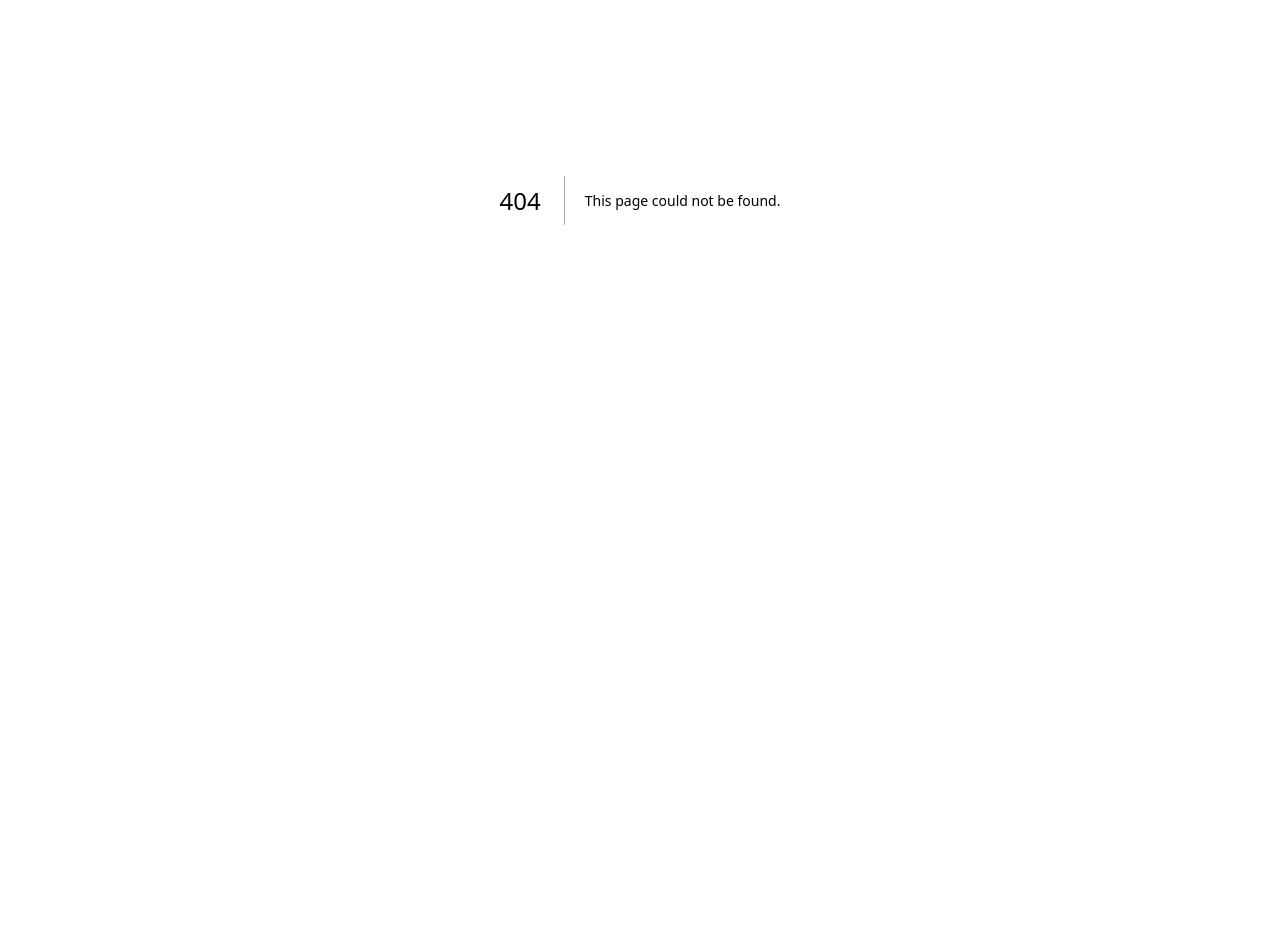
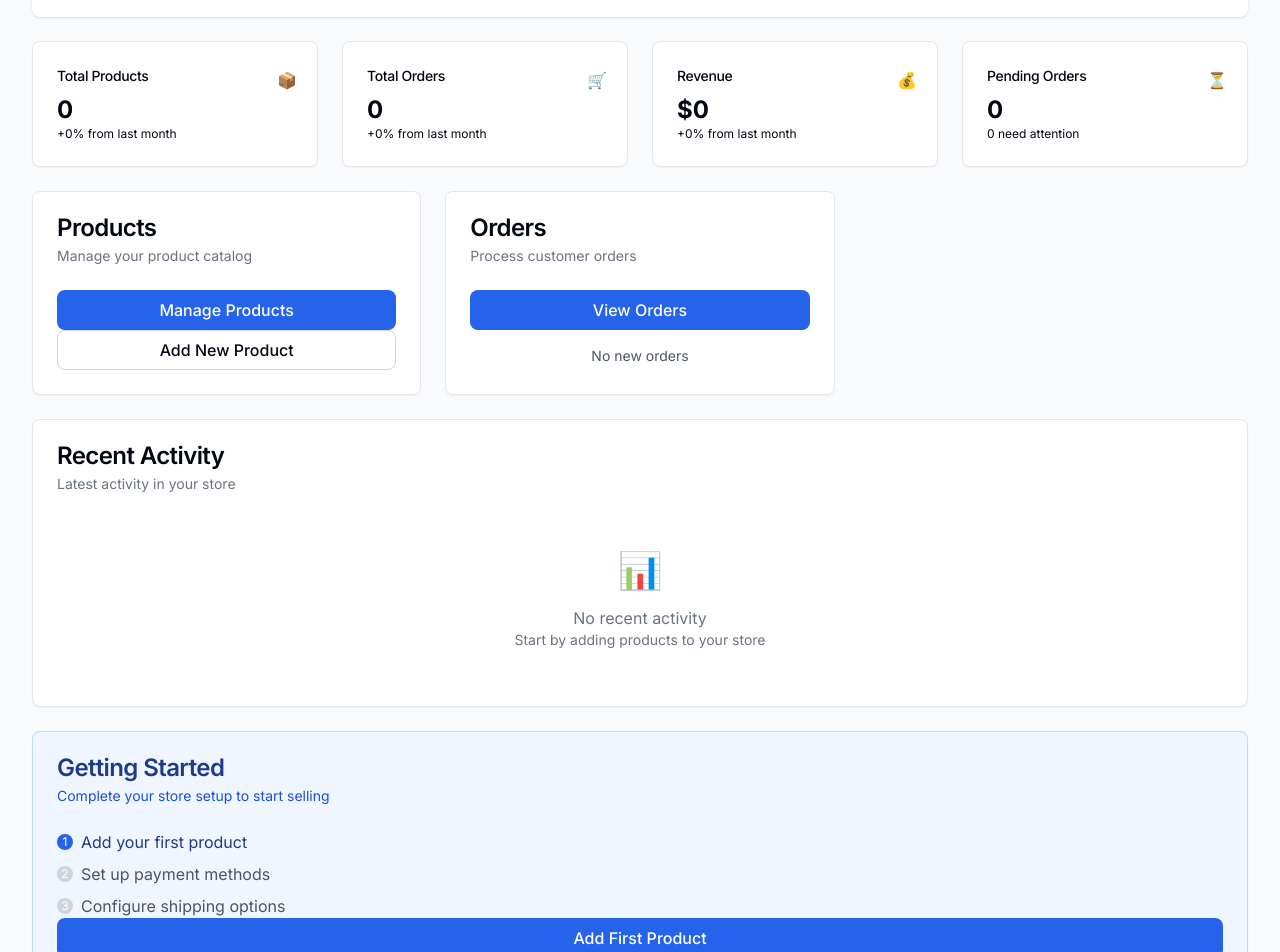
Before and after one commit to comfortdesignszw-mny/ecommerce_web, a Next.js app: page /admin/dashboard in a window 1280 px wide. Before the commit this address had no page. Shown: the part 200-1152 px from the top of the page. Before the commit the page ends 800 px from the top, so only its background shows below. Built offline with nearby package versions, Linux system fonts and the light colour scheme; no server answers; sample sign-in values are in the browser's storage.

Commit message:
Auto-commit: Agent tool execution

```diff
--- /dev/null
+++ b/src/app/admin/dashboard/page.tsx
@@ -0,0 +1,189 @@
+'use client'
+
+import { useSession } from 'next-auth/react'
+import { Card, CardContent, CardDescription, CardHeader, CardTitle } from '@/components/ui/Card'
+import Link from 'next/link'
+import { Button } from '@/components/ui/Button'
+
+export default function AdminDashboard() {
+  const { data: session } = useSession()
+
+  return (
+    <div className="space-y-6">
+      {/* Welcome Section */}
+      <div className="bg-white rounded-lg shadow p-6">
+        <h1 className="text-3xl font-bold text-gray-900 mb-2">
+          Welcome back, {session?.user?.name}!
+        </h1>
+        <p className="text-gray-600">
+          Manage your {session?.user?.storeName || 'electronics store'} from this dashboard.
+        </p>
+      </div>
+
+      {/* Quick Stats */}
+      <div className="grid grid-cols-1 md:grid-cols-2 lg:grid-cols-4 gap-6">
+        <Card>
+          <CardHeader className="flex flex-row items-center justify-between space-y-0 pb-2">
+            <CardTitle className="text-sm font-medium">Total Products</CardTitle>
+            <div className="h-4 w-4 text-muted-foreground">📦</div>
+          </CardHeader>
+          <CardContent>
+            <div className="text-2xl font-bold">0</div>
+            <p className="text-xs text-muted-foreground">
+              +0% from last month
+            </p>
+          </CardContent>
+        </Card>
+
+        <Card>
+          <CardHeader className="flex flex-row items-center justify-between space-y-0 pb-2">
+            <CardTitle className="text-sm font-medium">Total Orders</CardTitle>
+            <div className="h-4 w-4 text-muted-foreground">🛒</div>
+          </CardHeader>
+          <CardContent>
+            <div className="text-2xl font-bold">0</div>
+            <p className="text-xs text-muted-foreground">
+              +0% from last month
+            </p>
+          </CardContent>
+        </Card>
+
+        <Card>
+          <CardHeader className="flex flex-row items-center justify-between space-y-0 pb-2">
+            <CardTitle className="text-sm font-medium">Revenue</CardTitle>
+            <div className="h-4 w-4 text-muted-foreground">💰</div>
+          </CardHeader>
+          <CardContent>
+            <div className="text-2xl font-bold">$0</div>
+            <p className="text-xs text-muted-foreground">
+              +0% from last month
+            </p>
+          </CardContent>
+        </Card>
+
+        <Card>
+          <CardHeader className="flex flex-row items-center justify-between space-y-0 pb-2">
+            <CardTitle className="text-sm font-medium">Pending Orders</CardTitle>
+            <div className="h-4 w-4 text-muted-foreground">⏳</div>
+          </CardHeader>
+          <CardContent>
+            <div className="text-2xl font-bold">0</div>
+            <p className="text-xs text-muted-foreground">
+              0 need attention
+            </p>
+          </CardContent>
+        </Card>
+      </div>
+
+      {/* Quick Actions */}
+      <div className="grid grid-cols-1 md:grid-cols-2 lg:grid-cols-3 gap-6">
+        <Card>
+          <CardHeader>
+            <CardTitle>Products</CardTitle>
+            <CardDescription>
+              Manage your product catalog
+            </CardDescription>
+          </CardHeader>
+          <CardContent className="space-y-4">
+            <Link href="/admin/products">
+              <Button className="w-full">Manage Products</Button>
+            </Link>
+            <Link href="/admin/products/new">
+              <Button variant="outline" className="w-full">Add New Product</Button>
+            </Link>
+          </CardContent>
+        </Card>
+
+        <Card>
+          <CardHeader>
+            <CardTitle>Orders</CardTitle>
+            <CardDescription>
+              Process customer orders
+            </CardDescription>
+          </CardHeader>
+          <CardContent className="space-y-4">
+            <Link href="/admin/orders">
+              <Button className="w-full">View Orders</Button>
+            </Link>
+            <div className="text-sm text-gray-600 text-center">
+              No new orders
+            </div>
+          </CardContent>
+        </Card>
+
+        {session?.user?.role === 'SUPER_ADMIN' && (
+          <Card>
+            <CardHeader>
+              <CardTitle>Admin Users</CardTitle>
+              <CardDescription>
+                Manage admin accounts and approvals
+              </CardDescription>
+            </CardHeader>
+            <CardContent className="space-y-4">
+              <Link href="/admin/admins">
+                <Button className="w-full">Manage Admins</Button>
+              </Link>
+              <div className="text-sm text-orange-600 text-center">
+                Pending registrations available
+              </div>
+            </CardContent>
+          </Card>
+        )}
+      </div>
+
+      {/* Recent Activity */}
+      <Card>
+        <CardHeader>
+          <CardTitle>Recent Activity</CardTitle>
+          <CardDescription>
+            Latest activity in your store
+          </CardDescription>
+        </CardHeader>
+        <CardContent>
+          <div className="text-center py-8 text-gray-500">
+            <div className="text-4xl mb-4">📊</div>
+            <p>No recent activity</p>
+            <p className="text-sm">Start by adding products to your store</p>
+          </div>
+        </CardContent>
+      </Card>
+
+      {/* Getting Started */}
+      {!session?.user?.storeName && (
+        <Card className="border-blue-200 bg-blue-50">
+          <CardHeader>
+            <CardTitle className="text-blue-900">Getting Started</CardTitle>
+            <CardDescription className="text-blue-700">
+              Complete your store setup to start selling
+            </CardDescription>
+          </CardHeader>
+          <CardContent className="space-y-4">
+            <div className="space-y-2">
+              <div className="flex items-center space-x-2">
+                <div className="w-4 h-4 bg-blue-600 rounded-full flex items-center justify-center">
+                  <span className="text-white text-xs">1</span>
+                </div>
+                <span className="text-blue-900">Add your first product</span>
+              </div>
+              <div className="flex items-center space-x-2">
+                <div className="w-4 h-4 bg-gray-300 rounded-full flex items-center justify-center">
+                  <span className="text-white text-xs">2</span>
+                </div>
+                <span className="text-gray-600">Set up payment methods</span>
+              </div>
+              <div className="flex items-center space-x-2">
+                <div className="w-4 h-4 bg-gray-300 rounded-full flex items-center justify-center">
+                  <span className="text-white text-xs">3</span>
+                </div>
+                <span className="text-gray-600">Configure shipping options</span>
+              </div>
+            </div>
+            <Link href="/admin/products/new">
+              <Button className="w-full">Add First Product</Button>
+            </Link>
+          </CardContent>
+        </Card>
+      )}
+    </div>
+  )
+}
```
